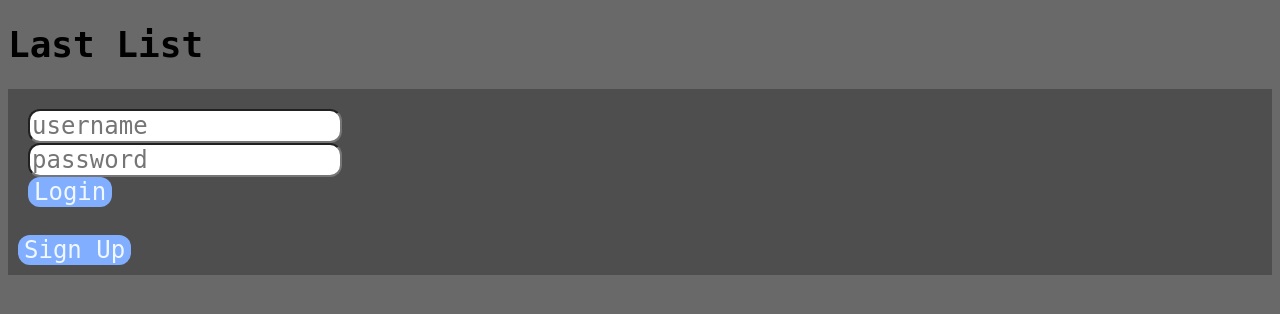
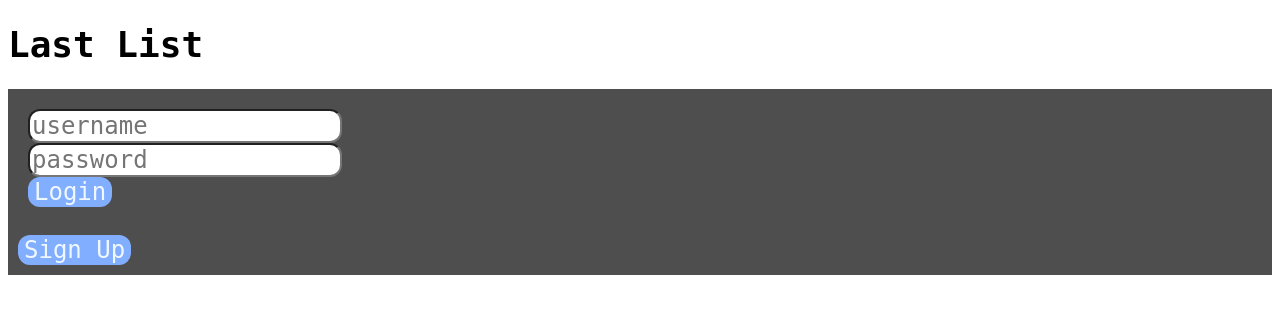
Before and after one commit to NicholasRM/last-list, a Django app: page / in a window 1280 px wide. Shown: the top 314 px of the page. Run offline with Django 4.2, Linux system fonts and the light colour scheme.

Commit message:
Testing style changes

```diff
--- a/lastlist/lastlistweb/static/login.css
+++ b/lastlist/lastlistweb/static/login.css
@@ -23,10 +23,6 @@ a:visited {
 
 a:link {
     color: rgb(130, 174, 255);
-}
-
-body {
-    background-color:dimgrey;
 }
 
 h1 {
--- a/lastlist/static/login.css
+++ b/lastlist/static/login.css
@@ -23,10 +23,6 @@ a:visited {
 
 a:link {
     color: rgb(130, 174, 255);
-}
-
-body {
-    background-color:dimgrey;
 }
 
 h1 {
```
